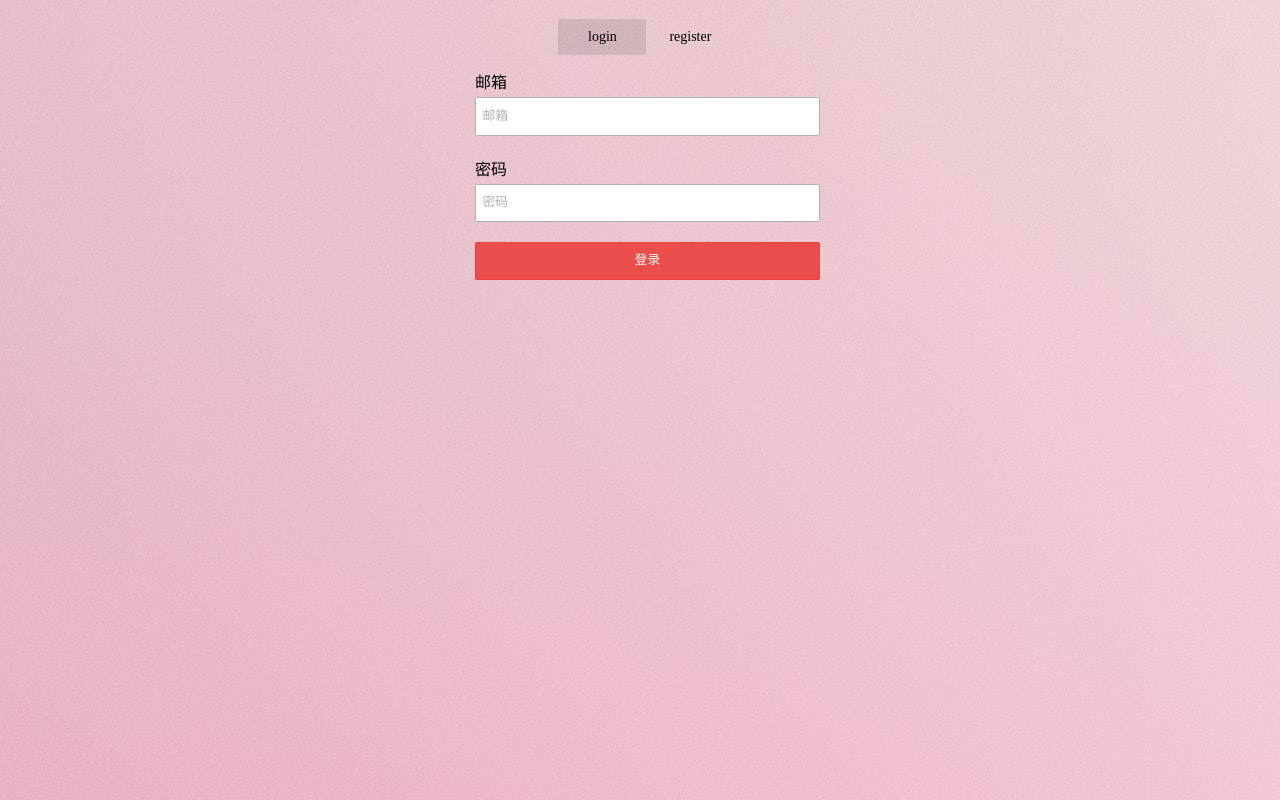
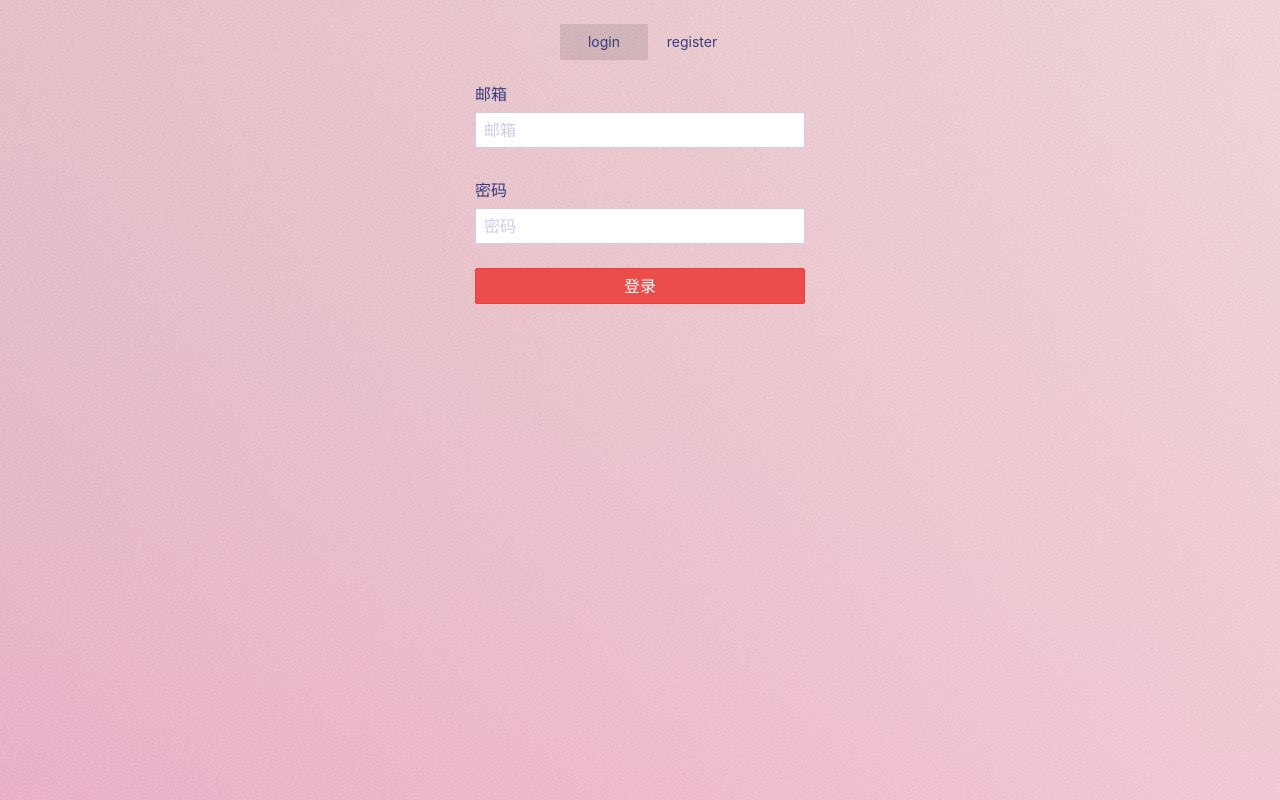
Before and after one commit to jimschenchen/Cupids-Web-2020-archived, a Vue app: page /#/login in a window 1280 px wide. Built offline with nearby package versions, Linux system fonts and the light colour scheme.

Commit message:
delete rewrite

```diff
--- a/src/App.vue
+++ b/src/App.vue
@@ -3,3 +3,7 @@
     <router-view />
   </div>
 </template>
+
+<style lang="scss">
+
+</style>
--- a/src/styles/main.scss
+++ b/src/styles/main.scss
@@ -1,5 +1,5 @@
 $primary-color: #eb4d4b;
-$dark-color: #232323;
+$dark-color: #30336b;
 
 @import "./normalize.scss";
 @import "node_modules/spectre.css/src/spectre";
--- a/src/views/Home/index.vue
+++ b/src/views/Home/index.vue
@@ -19,7 +19,3 @@
     name: "Home"
 }
 </script>
-
-
-<style lang="scss">
-</style>
--- a/vue.config.js
+++ b/vue.config.js
@@ -12,12 +12,18 @@
   chainWebpack: (config) => {
   },
   configureWebpack: (config) => {
-    config.resolve = { // 配置解析别名
-      extensions: ['.js', '.json', '.vue'],
-      alias: {
-        '@': path.resolve(__dirname, './src')
-      }
-    }
+    // config.resolve = { // 配置解析别名
+    //   extensions: ['.js', '.json', '.vue'],
+    //   alias: {
+    //     '@': path.resolve(__dirname, './src'),
+    //     'public': path.resolve(__dirname, './public'),
+    //     'components': path.resolve(__dirname, './src/components'),
+    //     'common': path.resolve(__dirname, './src/common'),
+    //     'api': path.resolve(__dirname, './src/api'),
+    //     'views': path.resolve(__dirname, './src/views'),
+    //     'data': path.resolve(__dirname, './src/data')
+    //   }
+    // }
   },
   // 生产环境是否生成 sourceMap 文件
   productionSourceMap: false,
```
